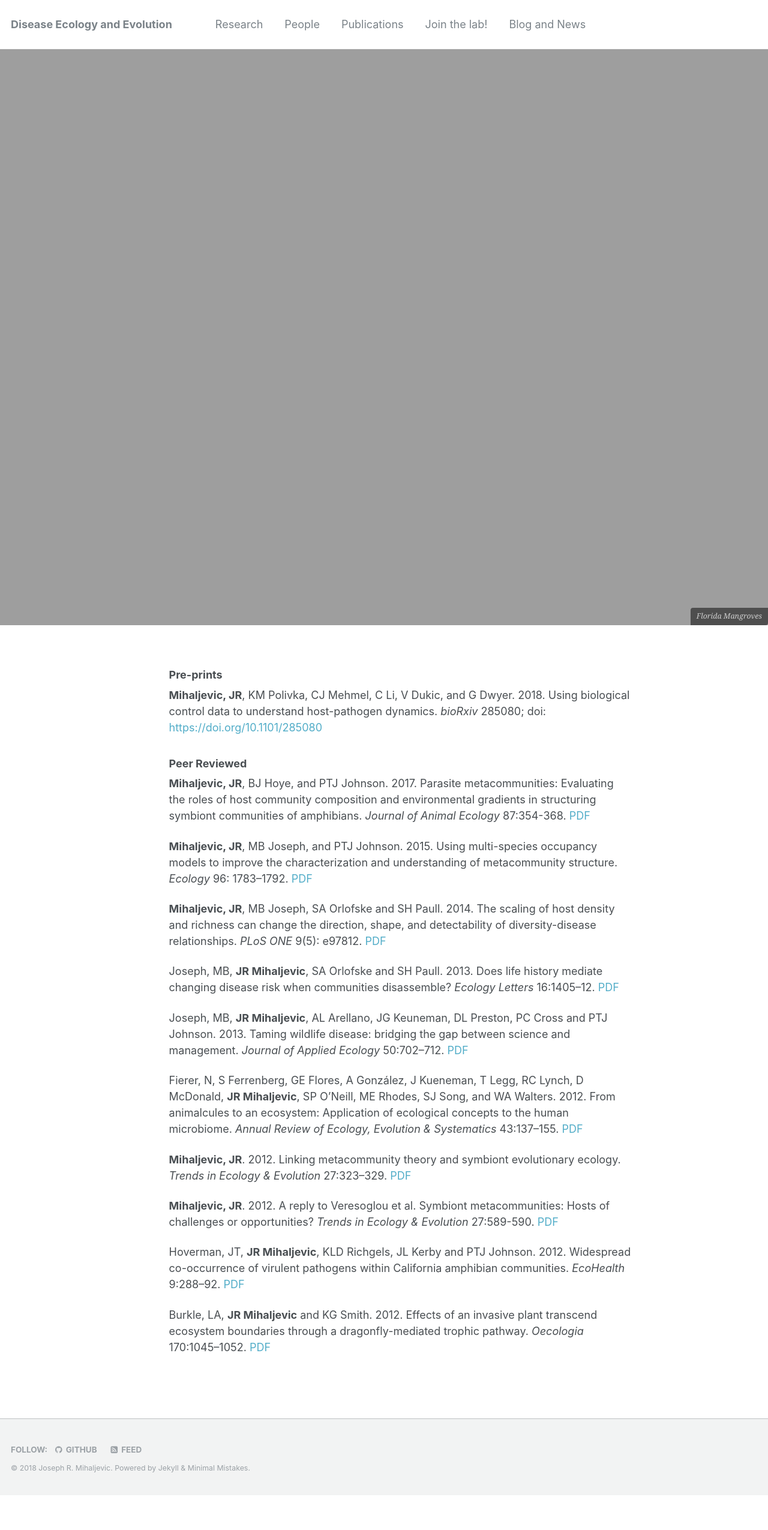
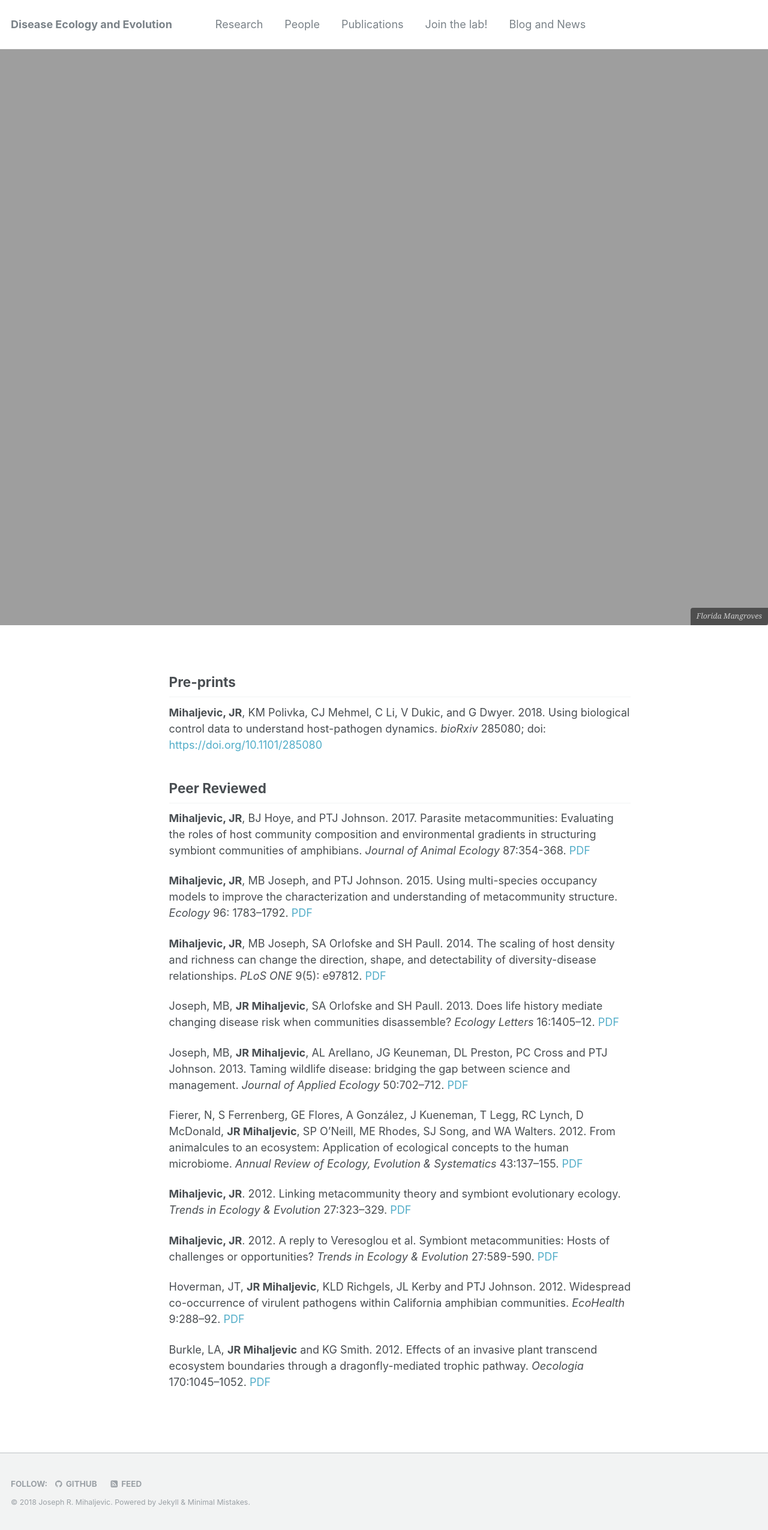
Before and after one commit to jrmihalj/jrmihalj.github.io, a Jekyll site: the page built from _pages/pubs.md, in a window 1280 px wide. Shown: the whole page at 60% size. Built offline with Jekyll 4.4.1, drawn with Linux system fonts in a browser that asks for light colours; our own code applies the rules of GitHub Pages for plain Markdown files; before the commit the page ends 2492 px from its top, so only the background shows below that.

Commit message:
update pub format

```diff
--- a/_pages/pubs.md
+++ b/_pages/pubs.md
@@ -8,12 +8,12 @@ permalink: /publications/
 ---
 
 
-### Pre-prints
+## Pre-prints
 
 **Mihaljevic, JR**, KM Polivka, CJ Mehmel, C Li, V Dukic, and G Dwyer. 2018. Using biological control data to understand host-pathogen dynamics. *bioRxiv* 285080; doi: [https://doi.org/10.1101/285080](https://doi.org/10.1101/285080){:target="_blank"}
 
 
-### Peer Reviewed
+## Peer Reviewed
 
 **Mihaljevic, JR**, BJ Hoye, and PTJ Johnson. 2017. Parasite metacommunities: Evaluating the roles of host community composition and environmental gradients in structuring symbiont communities of amphibians. *Journal of Animal Ecology* 87:354-368. [PDF](https://drive.google.com/file/d/1UVSHMO-08w943HRcI9GnAOQwWU0tt5um/view?usp=sharing){:target="_blank"}
 
```
